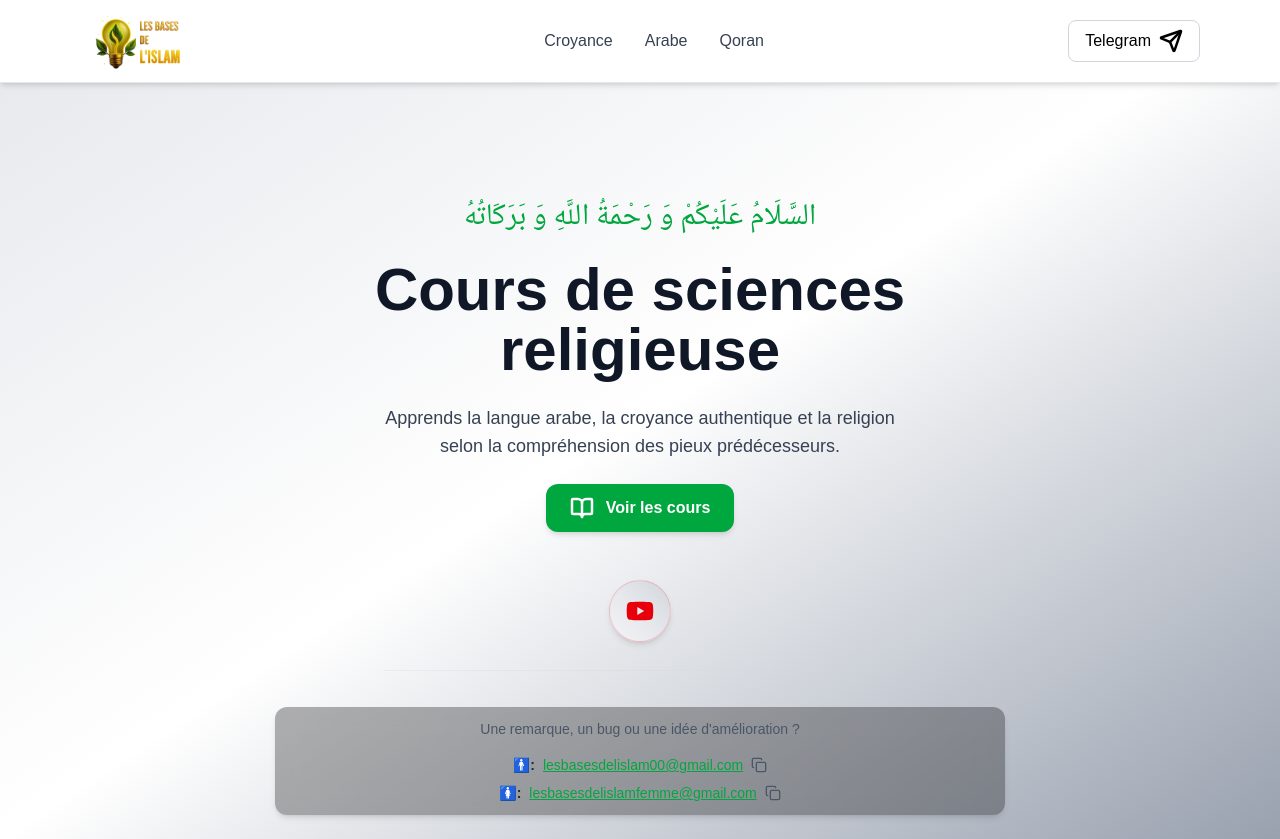
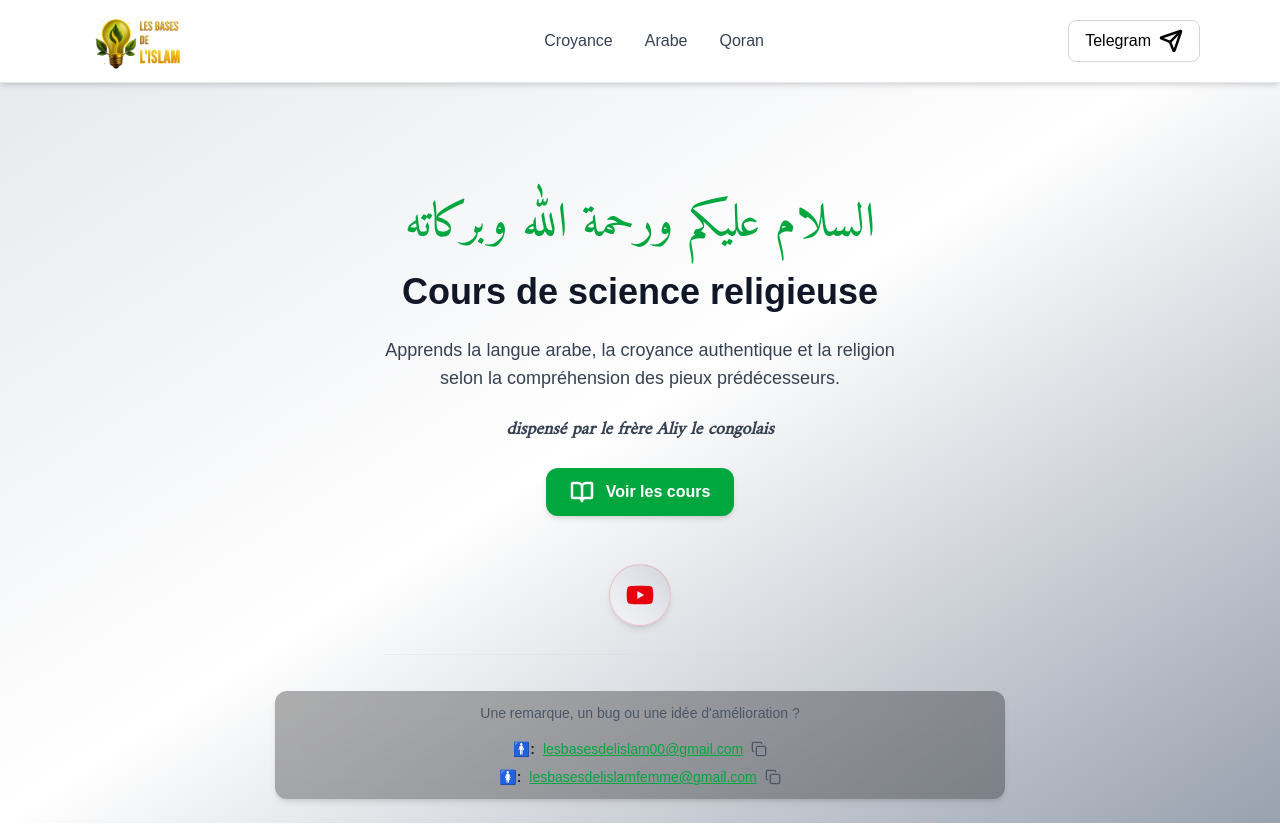
Before and after one commit to Abdelhadi-coder/Les_Bases_De_Islam, a React (Vite) app: page / in a window 1280 px wide. Built offline with nearby package versions, Linux system fonts and the light colour scheme; a web font is replaced by a local one.

Commit message:
ADD : added some details

```diff
--- a/src/App.jsx
+++ b/src/App.jsx
@@ -116,14 +116,17 @@ const Home = () => {
       <CopiedToast visible={showToast} />
       <main className="min-h-screen flex flex-col items-center justify-start bg-gradient-to-br from-gray-200 via-white to-gray-400 px-4 pt-28 transition-colors duration-500 relative">
         <div className="text-center space-y-6 sm:mt-22 transition-all duration-500 max-w-xl px-4">
-          <h4 className="text-3xl text-green-600 font-medium font-arabic tracking-normal">
-            السَّلَامُ عَلَيْكُمْ وَ رَحْمَةُ اللَّهِ وَ بَرَكَاتُهُ
+          <h4 className="text-5xl text-green-600 font-medium font-amiri tracking-normal">
+            السلام عليكم ورحمة الله وبركاته
           </h4>
-          <h1 className="text-5xl md:text-6xl font-bold text-gray-900">
-            Cours de sciences religieuse
+          <h1 className="text-4xl md:text-4xl font-bold text-gray-900">
+            Cours de science religieuse
           </h1>
           <p className="text-gray-700 text-lg max-w-xl mx-auto">
             Apprends la langue arabe, la croyance authentique et la religion selon la compréhension des pieux prédécesseurs.
+          </p>
+          <p className="text-lg text-gray-700 font-bold italic font-amiri tracking-normal">
+            dispensé par le frère Aliy le congolais
           </p>
 
           <Link
--- a/src/index.css
+++ b/src/index.css
@@ -1,6 +1,7 @@
 @import url("https://fonts.googleapis.com/css2?family=Mona+Sans:ital,wght@0,200..900;1,200..900&display=swap");
 @import url("https://fonts.googleapis.com/css2?family=Amiri&display=swap");
 @import url('https://fonts.googleapis.com/css2?family=Noto+Naskh+Arabic:wght@400..700&display=swap');
+@import url('https://fonts.googleapis.com/css2?family=Amiri&display=swap');
 @import "tailwindcss";
 
 /* :root {
@@ -22,6 +23,11 @@ section {
 .font-arabic
 {
   font-family: "Noto Naskh Arabic", sans-serif;
+}
+
+.font-amiri
+{
+  font-family: "Amiri", sans-serif;
 }
 
 @theme {
```
